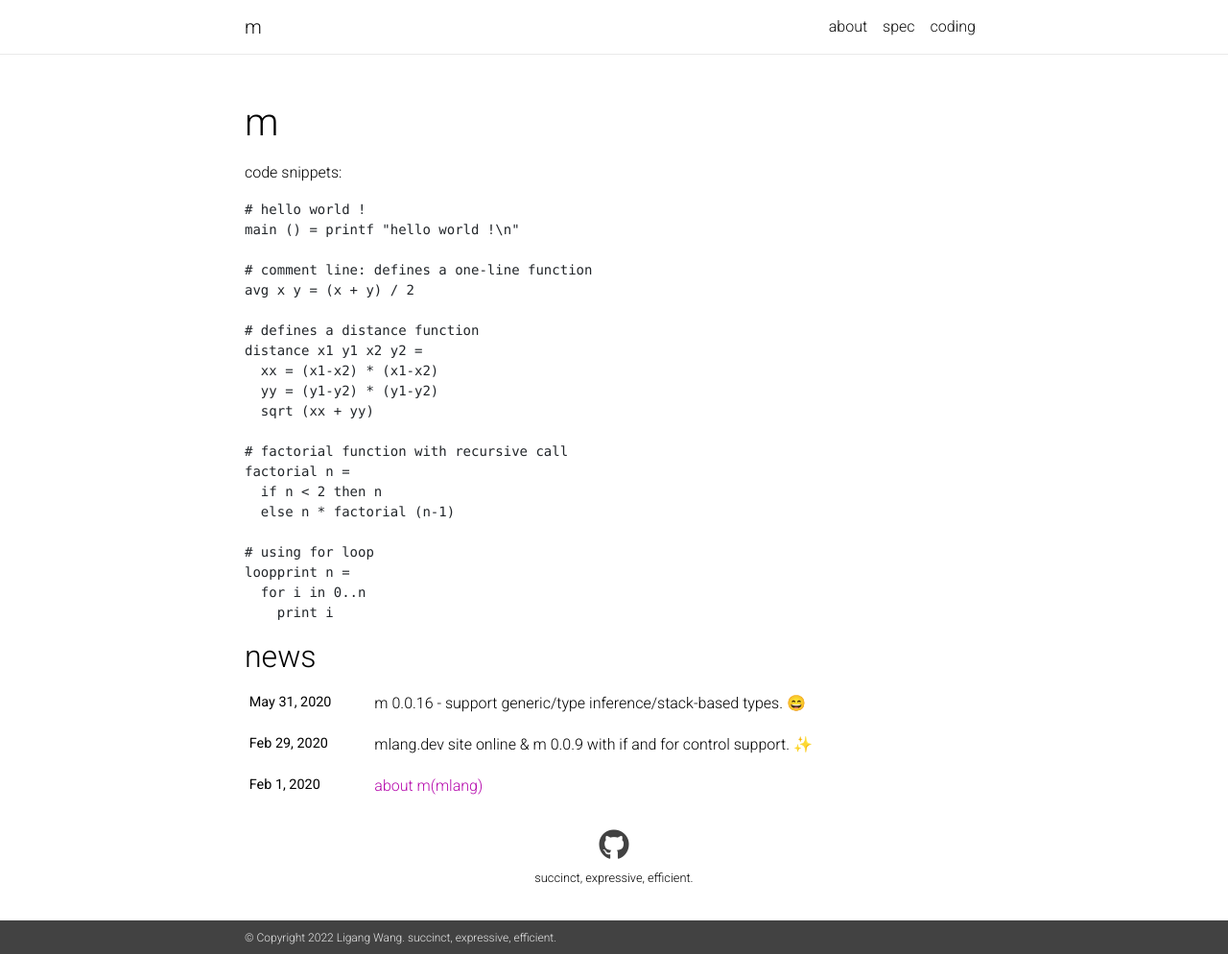
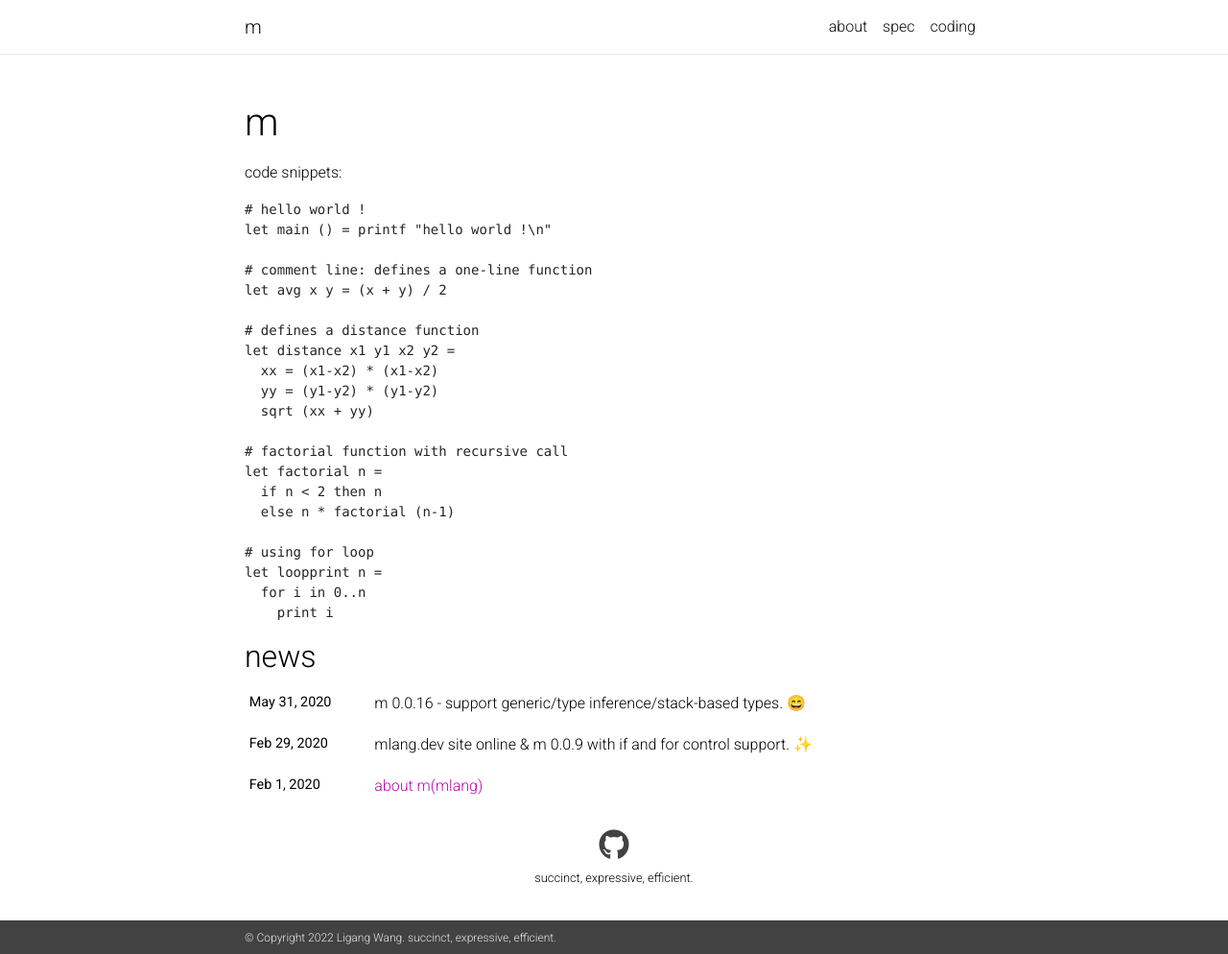
Before and after one commit to mlang-dev/m, a Jekyll site: the page built from docs/_pages/home.md, in a window 1280 px wide and 994 px high. Shown: the whole window at 96% size. Built offline with Jekyll 4.4.1, drawn with Linux system fonts in a browser that asks for light colours; nearby versions of some CDN libraries; emoji names are drawn with the system emoji font; a style sheet for code colours, icons or effects is not loaded.

Commit message:
fix wm html

````diff
--- a/apps/wasm/wm.html
+++ b/apps/wasm/wm.html
@@ -35,7 +35,7 @@
 				t.input('', function (input) {
 					let new_ptr = obj.instance.exports.alloc_mem(128)
 					str_to_ab(obj.instance, input, new_ptr)
-					let wasm = obj.instance.exports.parse_code(new_ptr)
+					let wasm = obj.instance.exports.parse_expression(new_ptr)
 					let wasm_size = obj.instance.exports.get_code_size();
 					t.print(run_wasm_code(obj.instance, wasm, wasm_size));
 					obj.instance.exports.free_mem(wasm);
--- a/docs/_pages/home.md
+++ b/docs/_pages/home.md
@@ -19,24 +19,24 @@
 code snippets:
 ```
 # hello world !
-main () = printf "hello world !\n"
+let main () = printf "hello world !\n"
 
 # comment line: defines a one-line function
-avg x y = (x + y) / 2
+let avg x y = (x + y) / 2
 
 # defines a distance function
-distance x1 y1 x2 y2 =
+let distance x1 y1 x2 y2 =
   xx = (x1-x2) * (x1-x2)
   yy = (y1-y2) * (y1-y2)
   sqrt (xx + yy)
 
 # factorial function with recursive call
-factorial n =
+let factorial n =
   if n < 2 then n
   else n * factorial (n-1)
 
 # using for loop
-loopprint n =
+let loopprint n =
   for i in 0..n
     print i
 ```
````
Also changed, not shown: 3 other files.
